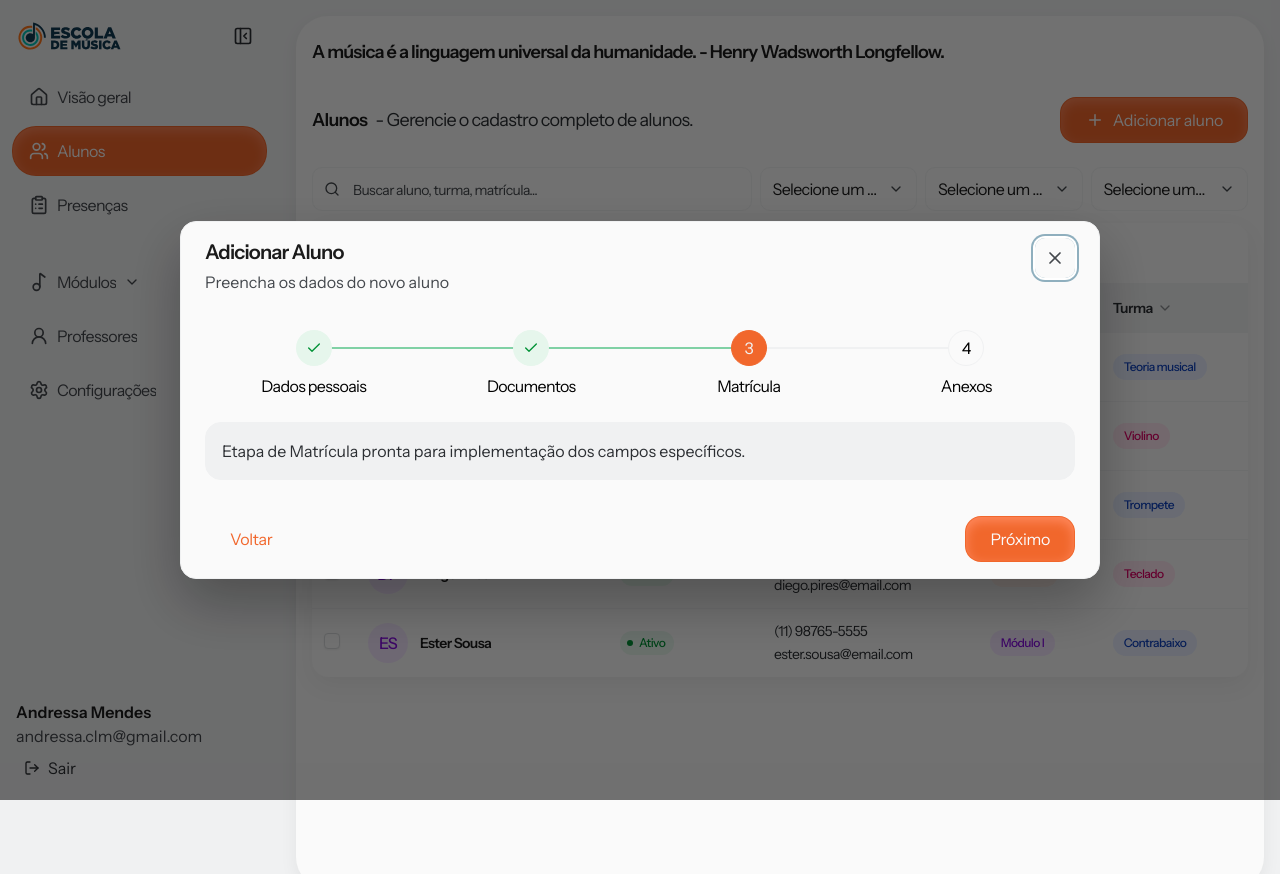
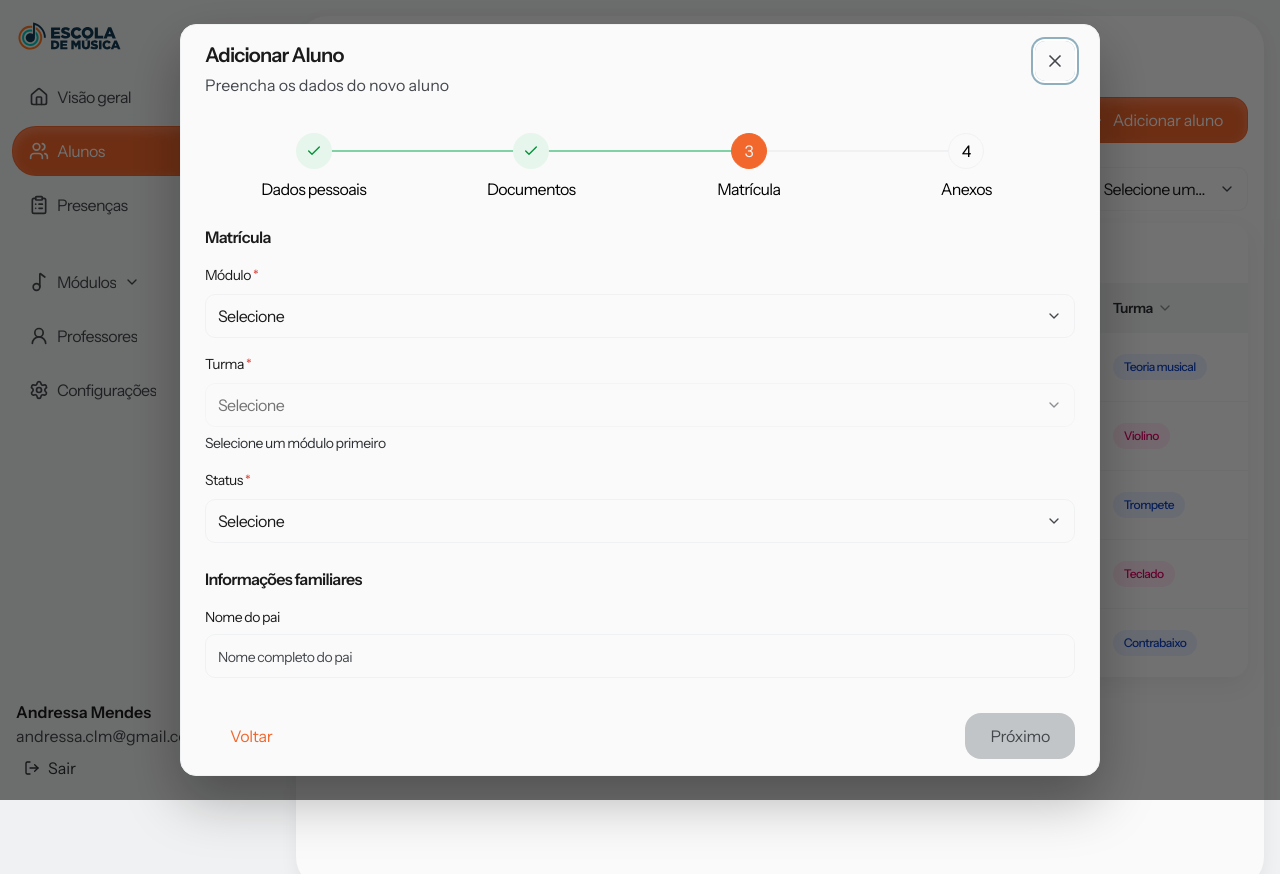
Before and after one commit to AndressaMendess/clm-gestao-2.0, a Next.js app: page /students/new/manual/enrollment in a window 1280 px wide. Shown: the top 874 px of the page. Built offline with nearby package versions, Linux system fonts and the light colour scheme.

Commit message:
feat: implement enrollment step rules and module-class mapping

```diff
--- a/src/app/(app)/students/_config/students-filter-options.ts
+++ b/src/app/(app)/students/_config/students-filter-options.ts
@@ -14,6 +14,8 @@ export const STUDENT_MODULE_OPTIONS = [
 ] as const;
 
 export const STUDENT_CLASSROOM_OPTIONS = [
+  { label: "Classe 1", value: "classe-1" },
+  { label: "Classe 2", value: "classe-2" },
   { label: "Teoria musical", value: "teoria-musical" },
   { label: "Solfejo", value: "solfejo" },
   { label: "Violino", value: "violino" },
@@ -28,6 +30,7 @@ export const STUDENT_CLASSROOM_OPTIONS = [
   { label: "Guitarra", value: "guitarra" },
   { label: "Violão", value: "violao" },
   { label: "Contrabaixo", value: "contrabaixo" },
+  { label: "Canto coral", value: "canto-coral" },
 ] as const;
 
 export const STUDENT_ATTENDANCE_STATUS_OPTIONS = [
--- a/src/app/(app)/students/_types/students.types.ts
+++ b/src/app/(app)/students/_types/students.types.ts
@@ -1,6 +1,8 @@
 export type StudentStatusFilter = "active" | "inactive" | "locked";
 export type StudentModuleFilter = "module-i" | "module-ii" | "module-iii";
 export type StudentClassroomFilter =
+  | "classe-1"
+  | "classe-2"
   | "teoria-musical"
   | "solfejo"
   | "violino"
@@ -14,7 +16,8 @@ export type StudentClassroomFilter =
   | "trombone"
   | "guitarra"
   | "violao"
-  | "contrabaixo";
+  | "contrabaixo"
+  | "canto-coral";
 
 export type StudentAttendanceStatusFilter = "present" | "absent" | "excused";
 
--- a/src/app/(app)/students/new/manual/_components/manual-flow-provider.tsx
+++ b/src/app/(app)/students/new/manual/_components/manual-flow-provider.tsx
@@ -9,8 +9,13 @@ export type ManualFlowFormData = {
   cpf: string;
   district: string;
   email: string;
+  enrollmentClassroom: string;
+  enrollmentModule: string;
+  enrollmentStatus: string;
+  fatherName: string;
   fullName: string;
   maritalStatus: string;
+  motherName: string;
   nationality: string;
   number: string;
   phone: string;
@@ -28,8 +33,13 @@ const INITIAL_FORM_DATA: ManualFlowFormData = {
   cpf: "",
   district: "",
   email: "",
+  enrollmentClassroom: "",
+  enrollmentModule: "",
+  enrollmentStatus: "",
+  fatherName: "",
   fullName: "",
   maritalStatus: "",
+  motherName: "",
   nationality: "",
   number: "",
   phone: "",
--- a/src/app/(app)/students/new/manual/enrollment/page.tsx
+++ b/src/app/(app)/students/new/manual/enrollment/page.tsx
@@ -1,19 +1,169 @@
 "use client";
 
+import { useMemo } from "react";
 import { useRouter } from "next/navigation";
+import { Input } from "@/components/ui/input";
+import { SelectField } from "@/components/ui/select-field";
+import {
+  STUDENT_CLASSROOM_OPTIONS,
+  STUDENT_MODULE_OPTIONS,
+  STUDENT_STATUS_OPTIONS,
+  toSelectFieldOptions,
+} from "@/app/(app)/students/_config/students-filter-options";
+import { useManualFlowForm } from "../_components/manual-flow-provider";
 import { ManualFlowShell } from "../_components/manual-flow-shell";
+
+const CLASSROOMS_BY_MODULE: Record<string, string[]> = {
+  "module-i": ["classe-1", "classe-2"],
+  "module-ii": [
+    "teoria-musical",
+    "solfejo",
+    "violino",
+    "trompete",
+    "clarinete",
+    "trompa",
+    "saxofone",
+    "teclado",
+    "violoncelo",
+    "flauta",
+    "trombone",
+    "guitarra",
+    "violao",
+    "contrabaixo",
+    "canto-coral",
+  ],
+  "module-iii": [
+    "teoria-musical",
+    "solfejo",
+    "violino",
+    "trompete",
+    "clarinete",
+    "trompa",
+    "saxofone",
+    "teclado",
+    "violoncelo",
+    "flauta",
+    "trombone",
+    "guitarra",
+    "violao",
+    "contrabaixo",
+    "canto-coral",
+  ],
+};
 
 export default function StudentCreateManualEnrollmentPage() {
   const router = useRouter();
+  const { formData, updateFormData } = useManualFlowForm();
+  const {
+    enrollmentModule,
+    enrollmentClassroom,
+    enrollmentStatus,
+    fatherName,
+    motherName,
+  } = formData;
+
+  const moduleOptions = useMemo(() => toSelectFieldOptions(STUDENT_MODULE_OPTIONS), []);
+  const classroomOptions = useMemo(() => {
+    if (!enrollmentModule) return [];
+    const allowedClassrooms = CLASSROOMS_BY_MODULE[enrollmentModule] ?? [];
+    return toSelectFieldOptions(
+      STUDENT_CLASSROOM_OPTIONS.filter((option) => allowedClassrooms.includes(option.value)),
+    );
+  }, [enrollmentModule]);
+  const statusOptions = useMemo(() => toSelectFieldOptions(STUDENT_STATUS_OPTIONS), []);
+  const isNextDisabled = !enrollmentModule || !enrollmentClassroom || !enrollmentStatus;
+  const requiredLabelStyles =
+    "[font-size:var(--typography-body-medium-regular-font-size)] [line-height:var(--typography-body-medium-regular-line-height)] [font-weight:var(--typography-body-medium-regular-font-weight)] [letter-spacing:var(--typography-body-medium-regular-letter-spacing)] text-[var(--content-primary)]";
 
   return (
     <ManualFlowShell
       currentStep={3}
+      nextDisabled={isNextDisabled}
       onNext={() => router.push("/students/new/manual/attachments")}
       onPrevious={() => router.push("/students/new/manual/documents")}
     >
-      <div className="rounded-[16px] border border-[var(--border-primary)] bg-[var(--background-secondary)] p-4 text-[var(--content-secondary)]">
-        Etapa de Matrícula pronta para implementação dos campos específicos.
+      <div className="grid gap-6">
+        <section className="grid gap-4">
+          <h3 className="text-[var(--content-primary)] [font-size:var(--typography-body-large-semibold-font-size)] [line-height:var(--typography-body-large-semibold-line-height)] [font-weight:var(--typography-body-large-semibold-font-weight)] [letter-spacing:var(--typography-body-large-semibold-letter-spacing)]">
+            Matrícula
+          </h3>
+
+          <div className="grid gap-4">
+            <div className="grid gap-2">
+              <label className={requiredLabelStyles} htmlFor="manual-enrollment-module">
+                Módulo <span className="text-[var(--feedback-error-content)]">*</span>
+              </label>
+              <SelectField
+                id="manual-enrollment-module"
+                onValueChange={(value) =>
+                  updateFormData({
+                    enrollmentClassroom: "",
+                    enrollmentModule: value,
+                  })
+                }
+                options={moduleOptions}
+                placeholder="Selecione"
+                required
+                value={enrollmentModule}
+                variant="without-label"
+              />
+            </div>
+
+            <div className="grid gap-2">
+              <label className={requiredLabelStyles} htmlFor="manual-enrollment-classroom">
+                Turma <span className="text-[var(--feedback-error-content)]">*</span>
+              </label>
+              <SelectField
+                disabled={!enrollmentModule}
+                helperText={!enrollmentModule ? "Selecione um módulo primeiro" : undefined}
+                id="manual-enrollment-classroom"
+                onValueChange={(value) => updateFormData({ enrollmentClassroom: value })}
+                options={classroomOptions}
+                placeholder="Selecione"
+                required
+                value={enrollmentClassroom}
+                variant="without-label"
+              />
+            </div>
+
+            <div className="grid gap-2">
+              <label className={requiredLabelStyles} htmlFor="manual-enrollment-status">
+                Status <span className="text-[var(--feedback-error-content)]">*</span>
+              </label>
+              <SelectField
+                id="manual-enrollment-status"
+                onValueChange={(value) => updateFormData({ enrollmentStatus: value })}
+                options={statusOptions}
+                placeholder="Selecione"
+                required
+                value={enrollmentStatus}
+                variant="without-label"
+              />
+            </div>
+          </div>
+        </section>
+
+        <section className="grid gap-4">
+          <h3 className="text-[var(--content-primary)] [font-size:var(--typography-body-large-semibold-font-size)] [line-height:var(--typography-body-large-semibold-line-height)] [font-weight:var(--typography-body-large-semibold-font-weight)] [letter-spacing:var(--typography-body-large-semibold-letter-spacing)]">
+            Informações familiares
+          </h3>
+
+          <div className="grid gap-4">
+            <Input
+              label="Nome do pai"
+              onChange={(event) => updateFormData({ fatherName: event.currentTarget.value })}
+              placeholder="Nome completo do pai"
+              value={fatherName}
+            />
+
+            <Input
+              label="Nome da mãe"
+              onChange={(event) => updateFormData({ motherName: event.currentTarget.value })}
+              placeholder="Nome completo da mãe"
+              value={motherName}
+            />
+          </div>
+        </section>
       </div>
     </ManualFlowShell>
   );
```
